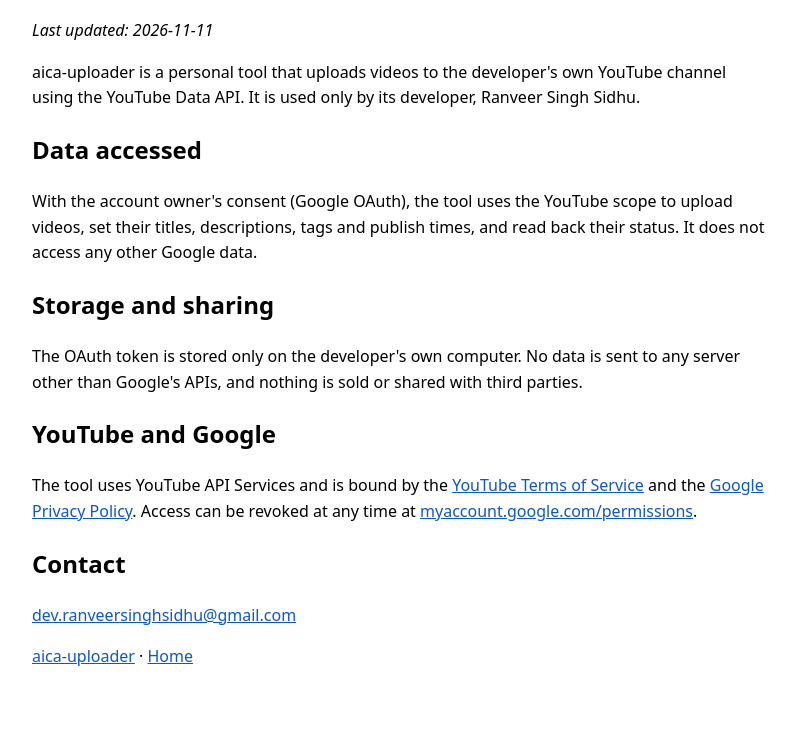
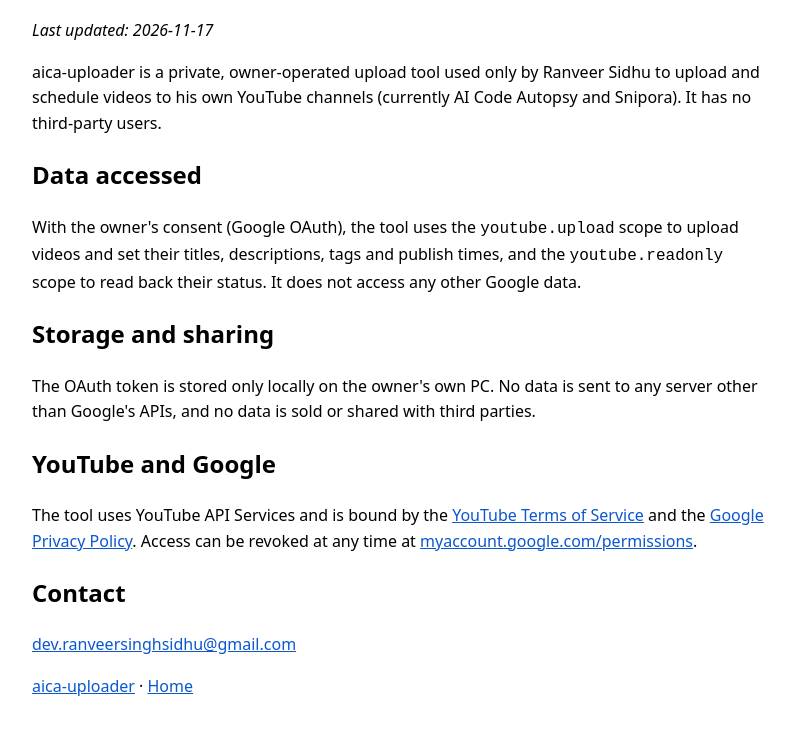
Before and after one commit to RanveerSidhu/RanveerSidhu.github.io, a plain HTML site: page aica-uploader/privacy.html in a window 1280 px wide. Shown: the part 92-824 px from the top of the page, without its empty margins (240-1036 px from the left). Before the commit the page ends 800 px from the top, so only its background shows below. Drawn offline with Linux system fonts and the light colour scheme.

```diff
--- a/aica-uploader/privacy.html
+++ b/aica-uploader/privacy.html
@@ -5,12 +5,12 @@
 <style>body{font:16px/1.6 system-ui,sans-serif;max-width:46rem;margin:0 auto;padding:1rem}a{color:#0b57d0}</style>
 </head><body>
 <h1>Privacy Policy – aica-uploader</h1>
-<p><em>Last updated: 2026-11-11</em></p>
-<p>aica-uploader is a personal tool that uploads videos to the developer's own YouTube channel using the YouTube Data API. It is used only by its developer, Ranveer Singh Sidhu.</p>
+<p><em>Last updated: 2026-11-17</em></p>
+<p>aica-uploader is a private, owner-operated upload tool used only by Ranveer Sidhu to upload and schedule videos to his own YouTube channels (currently AI Code Autopsy and Snipora). It has no third-party users.</p>
 <h2>Data accessed</h2>
-<p>With the account owner's consent (Google OAuth), the tool uses the YouTube scope to upload videos, set their titles, descriptions, tags and publish times, and read back their status. It does not access any other Google data.</p>
+<p>With the owner's consent (Google OAuth), the tool uses the <code>youtube.upload</code> scope to upload videos and set their titles, descriptions, tags and publish times, and the <code>youtube.readonly</code> scope to read back their status. It does not access any other Google data.</p>
 <h2>Storage and sharing</h2>
-<p>The OAuth token is stored only on the developer's own computer. No data is sent to any server other than Google's APIs, and nothing is sold or shared with third parties.</p>
+<p>The OAuth token is stored only locally on the owner's own PC. No data is sent to any server other than Google's APIs, and no data is sold or shared with third parties.</p>
 <h2>YouTube and Google</h2>
 <p>The tool uses YouTube API Services and is bound by the <a href="https://www.youtube.com/t/terms">YouTube Terms of Service</a> and the <a href="https://policies.google.com/privacy">Google Privacy Policy</a>. Access can be revoked at any time at <a href="https://myaccount.google.com/permissions">myaccount.google.com/permissions</a>.</p>
 <h2>Contact</h2>
```
Also changed, not shown: aica-uploader/index.html (+2 -2 lines), aica-uploader/terms.html (+2 -2 lines).
